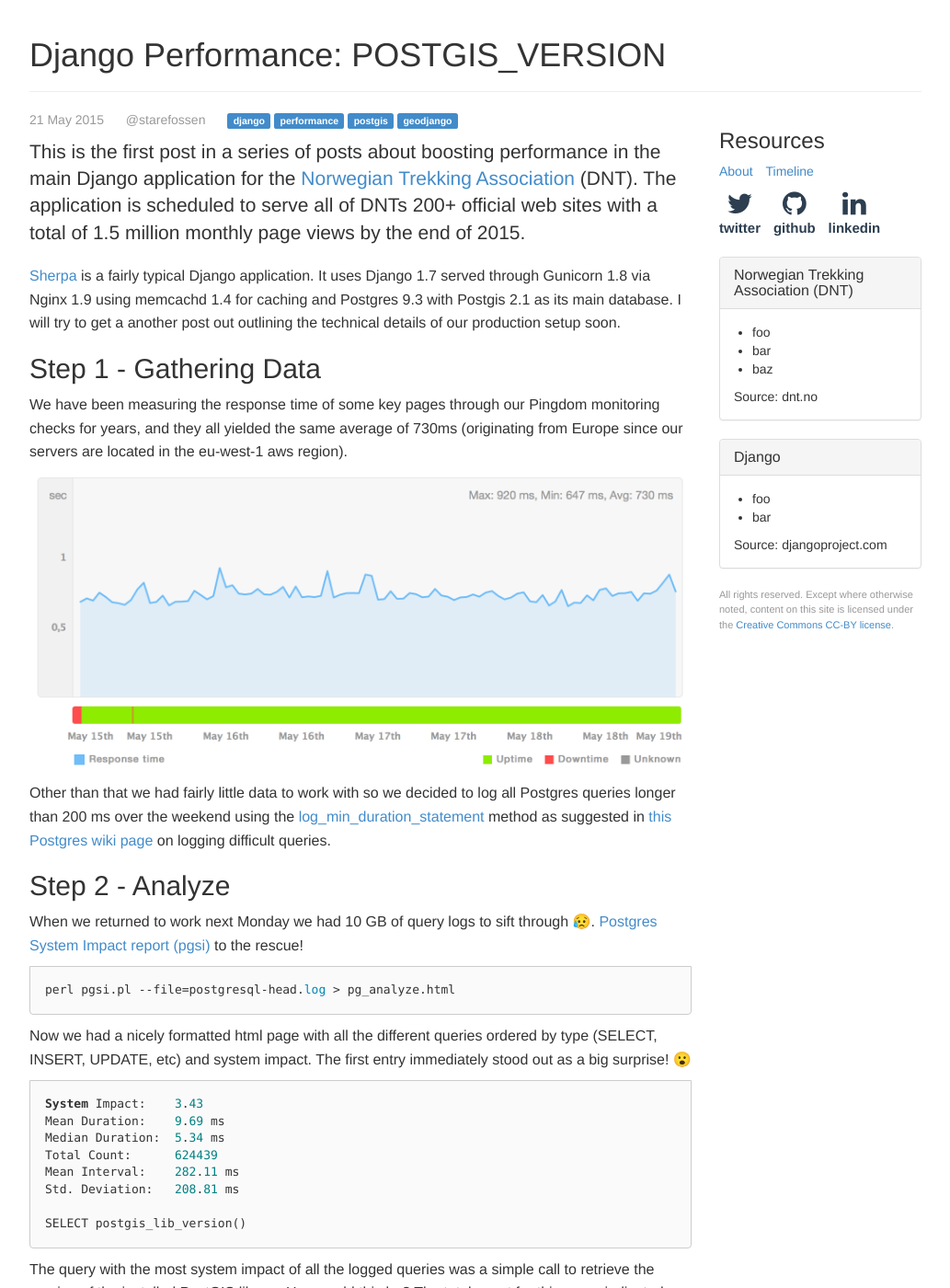
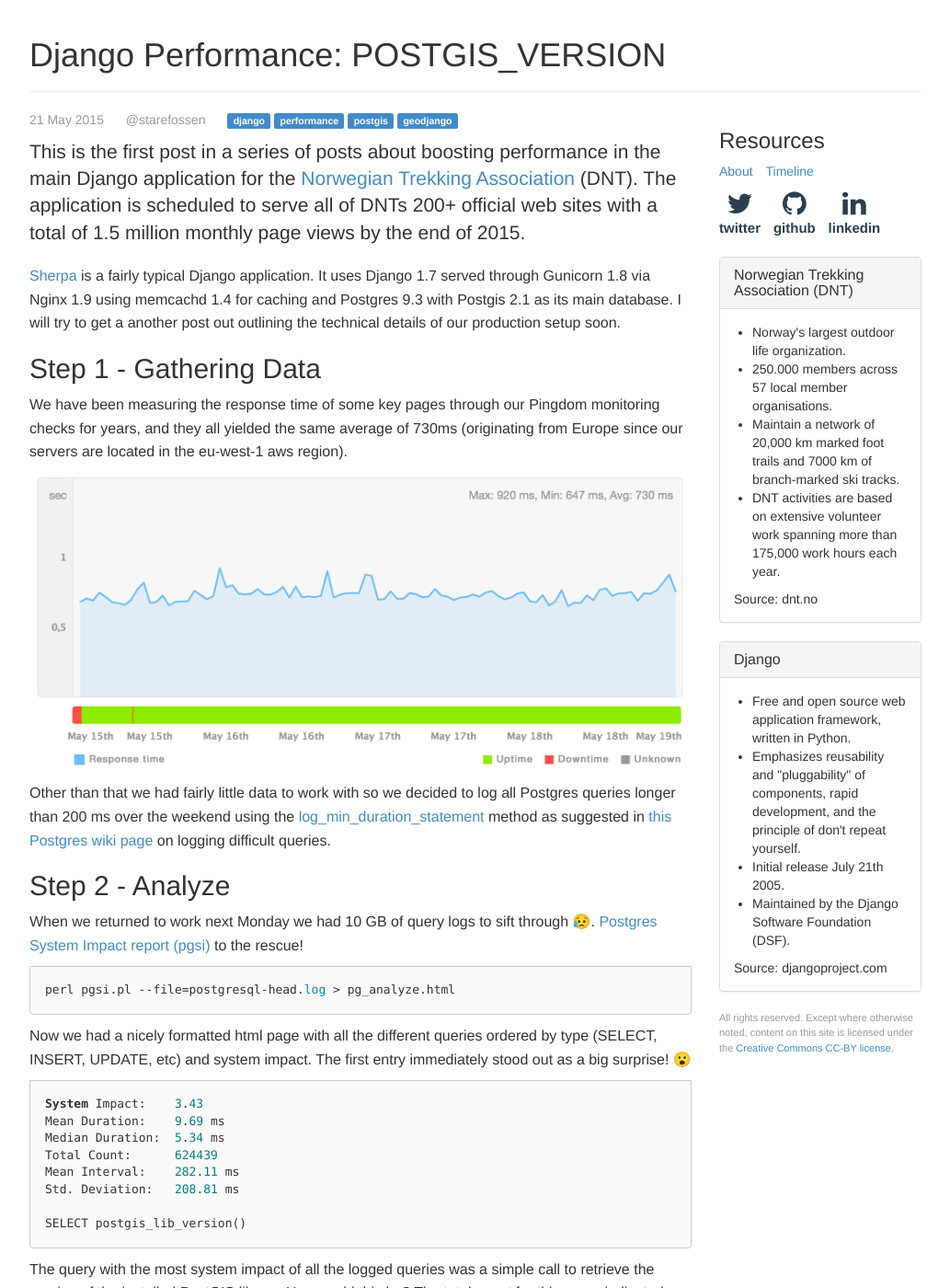
Before and after one commit to Starefossen/starefossen.github.com, a Jekyll site: the page built from _posts/2015-05-21-django-performance-postgis-version.md, in a window 1280 px wide and 1400 px high. Shown: the whole window at 92% size, without its empty margins (123-1156 px from the left). Built offline with Jekyll 4.4.1, drawn with Linux system fonts in a browser that asks for light colours; nearby versions of some CDN libraries; Markdown is read by kramdown in place of the engine named in the settings; a script that is not in the unit is left out.

Commit message:
Add content to facts panels for latest blog post

```diff
--- a/_posts/2015-05-21-django-performance-postgis-version.md
+++ b/_posts/2015-05-21-django-performance-postgis-version.md
@@ -8,14 +8,20 @@
 facts:
   - title: Norwegian Trekking Association (DNT)
     facts:
-      - foo
-      - bar
-      - baz
+      - Norway's largest outdoor life organization.
+      - 250.000 members across 57 local member organisations.
+      - Maintain a network of 20,000 km marked foot trails and 7000 km of
+        branch-marked ski tracks.
+      - DNT activities are based on extensive volunteer work spanning more
+        than 175,000 work hours each year.
     source: dnt.no
   - title: Django
     facts:
-      - foo
-      - bar
+      - Free and open source web application framework, written in Python.
+      - Emphasizes reusability and "pluggability" of components, rapid
+        development, and the principle of don't repeat yourself.
+      - Initial release July 21th 2005.
+      - Maintained by the Django Software Foundation (DSF).
     source: djangoproject.com
 ---
 
```
